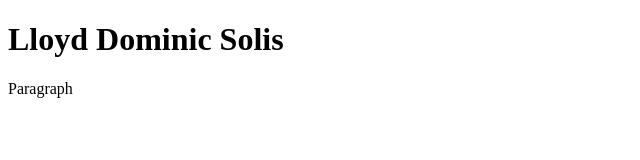
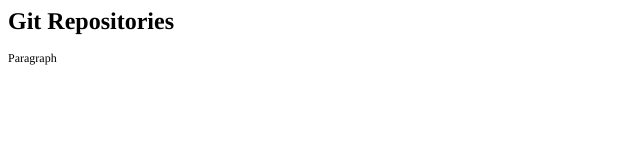
Before and after one commit to lloyddominic0707/Lloyd, a plain HTML site: page index.html in a window 1280 px wide. Shown: the whole page, without its empty margins (0-640 px from the left). Drawn offline with Linux system fonts and the light colour scheme.

Commit message:
Edit index file

```diff
--- a/index.html
+++ b/index.html
@@ -1,11 +1,18 @@
-<!DOCTYPE html>
+<!DOCTYPE html PUBLIC "-//W3C//DTD HTML 4.01//EN" "http://www.w3.org/TR/html4/strict.dtd">
 <html>
+<head>
+  <meta http-equiv="Content-Type" content="text/html; charset=utf-8">
+  <meta http-equiv="Content-Style-Type" content="text/css">
+  <title></title>
+  <meta name="Generator" content="Cocoa HTML Writer">
+  <meta name="CocoaVersion" content="2487.7">
+  <style type="text/css">
+    p.p2 {margin: 0.0px 0.0px 0.0px 0.0px; font: 12.0px Times; -webkit-text-stroke: #000000}
+    span.s1 {font-kerning: none}
+  </style>
+</head>
 <body>
-
-<h1>Lloyd Dominic Solis</h1>
-
-
-<p1>Paragraph</p1>
-
+<h1 style="margin: 0.0px 0.0px 16.1px 0.0px; font: 24.0px Times; -webkit-text-stroke: #000000"><span class="s1"><b>Git Repositories</b></span></h1>
+<p class="p2"><span class="s1">Paragraph</span></p>
 </body>
 </html>
```
Also changed, not shown: 1 other file.
